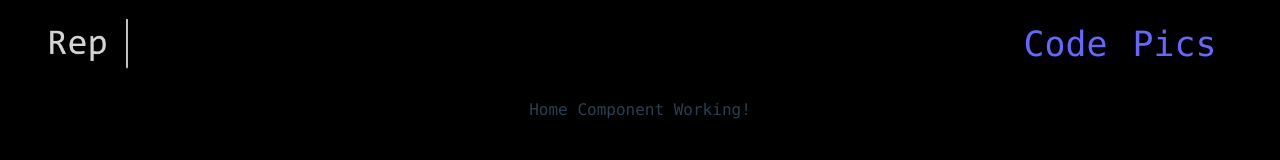
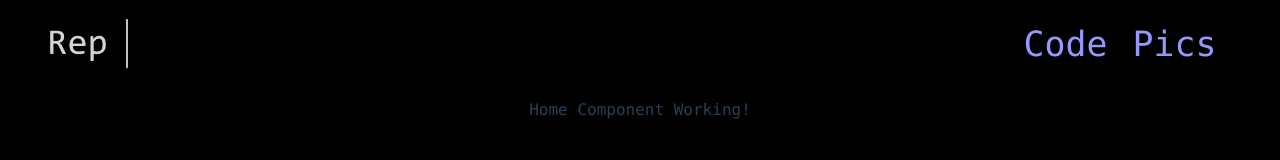
Before and after one commit to RepCode/RepSite, a Vue app: page / in a window 1280 px wide. Shown: the top 160 px of the page. Built offline with nearby package versions, Linux system fonts and the light colour scheme.

Commit message:
change navbar colors.

```diff
--- a/src/components/NavBar.vue
+++ b/src/components/NavBar.vue
@@ -136,30 +136,29 @@ $click-animation-duration: 300ms;
     position: absolute;
     height: 100%;
     width: calc(50px + 2vw);
-    color: white;
     cursor: pointer;
     float: left;
     display: flex;
     align-items: center;
     font-size: calc(22px + 1vw);
-    color: #6567ff;
+    color: #9598fc;
     transition: margin-left $click-animation-duration
       cubic-bezier(0, 1.01, 0.68, 0.72);
     &:hover {
       animation: item-hover 200ms ease-in 1;
     }
     &.foot-print {
-      color: #b3b4f5;
+      color: #babbdb;
       cursor: default;
       animation: none;
-
+      opacity: 0.5;
       &.foot-print-hidden {
         opacity: 0;
         transition: opacity 0ms linear $click-animation-duration;
       }
     }
     &.clicked-nav-item {
-      color: #3923cc;
+      color: #5053cc;
       margin-left: 15px !important;
       font-weight: 600;
       cursor: default;
```
